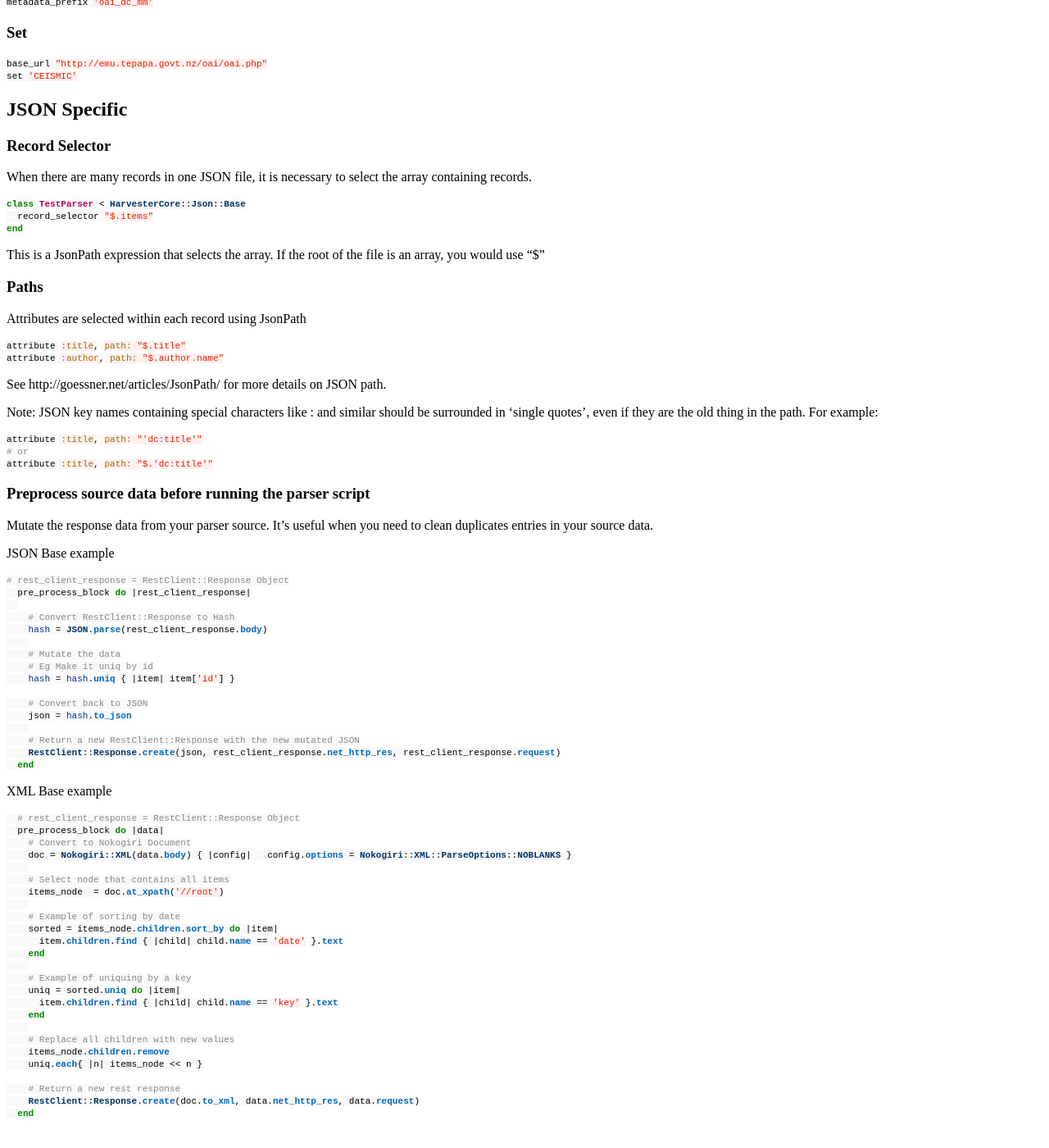
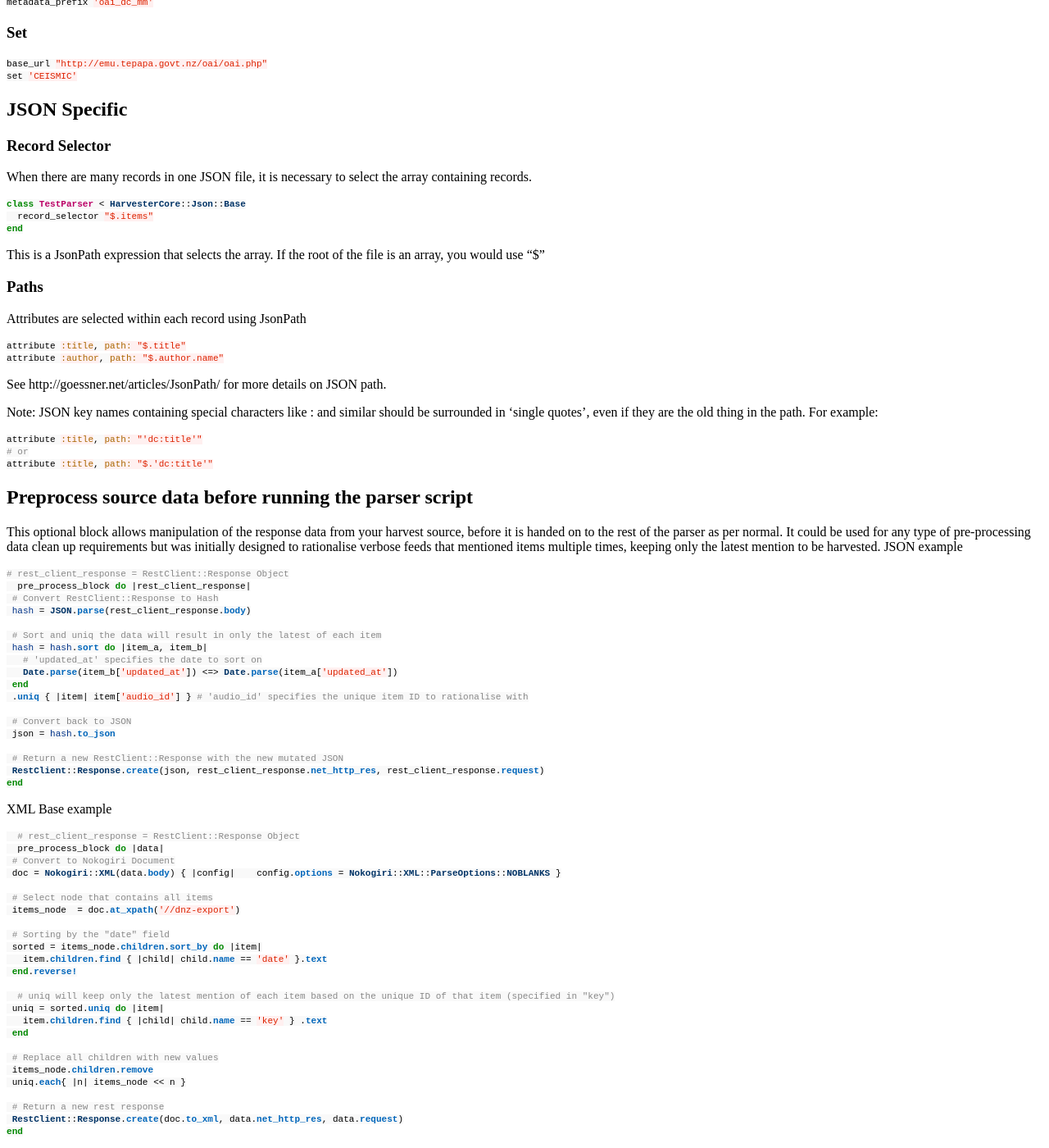
Before and after one commit to DigitalNZ/supplejack, a Jekyll site: the page built from _posts/2014-05-01-parser-dsl-domain-specific-language.md, in a window 1280 px wide and 1400 px high, scrolled down 5643 px. Shown: the whole window at 82% size. Built offline with Jekyll 4.4.1, drawn with Linux system fonts in a browser that asks for light colours; Markdown is read by kramdown in place of the engine named in the settings; a style sheet for code colours, icons or effects is not loaded; before the commit the page ends 7021 px from its top, so only the background shows below that.

Commit message:
Update 2014-05-01-parser-dsl-domain-specific-language.md

````diff
--- a/_posts/2014-05-01-parser-dsl-domain-specific-language.md
+++ b/_posts/2014-05-01-parser-dsl-domain-specific-language.md
@@ -326,54 +326,56 @@ attribute :title, path: "'dc:title'"
 attribute :title, path: "$.'dc:title'"
 ```
 
-### Preprocess source data before running the parser script
-Mutate the response data from your parser source. It's useful when you need to clean duplicates entries in your source data.
+## Preprocess source data before running the parser script
+This optional block allows manipulation of the response data from your harvest source, before it is handed on to the rest of the parser as per normal. It could be used for any type of pre-processing data clean up requirements but was initially designed to rationalise verbose feeds that mentioned items multiple times, keeping only the latest mention to be harvested.
+JSON example
 
-JSON Base example
 ```ruby
 # rest_client_response = RestClient::Response Object
   pre_process_block do |rest_client_response|
+ # Convert RestClient::Response to Hash
+ hash = JSON.parse(rest_client_response.body)
 
-    # Convert RestClient::Response to Hash
-    hash = JSON.parse(rest_client_response.body)
+ # Sort and uniq the data will result in only the latest of each item
+ hash = hash.sort do |item_a, item_b|
+   # 'updated_at' specifies the date to sort on
+   Date.parse(item_b['updated_at']) <=> Date.parse(item_a['updated_at'])
+ end
+ .uniq { |item| item['audio_id'] } # 'audio_id' specifies the unique item ID to rationalise with
 
-    # Mutate the data
-    # Eg Make it uniq by id
-    hash = hash.uniq { |item| item['id'] }
+ # Convert back to JSON
+ json = hash.to_json
 
-    # Convert back to JSON
-    json = hash.to_json
-
-    # Return a new RestClient::Response with the new mutated JSON
-    RestClient::Response.create(json, rest_client_response.net_http_res, rest_client_response.request)
-  end
+ # Return a new RestClient::Response with the new mutated JSON
+ RestClient::Response.create(json, rest_client_response.net_http_res, rest_client_response.request)
+end
 ```
 
 XML Base example
 ```ruby
   # rest_client_response = RestClient::Response Object
   pre_process_block do |data|
-    # Convert to Nokogiri Document
-    doc = Nokogiri::XML(data.body) { |config|	config.options = Nokogiri::XML::ParseOptions::NOBLANKS }
+ # Convert to Nokogiri Document
+ doc = Nokogiri::XML(data.body) { |config|    config.options = Nokogiri::XML::ParseOptions::NOBLANKS }
 
-    # Select node that contains all items
-    items_node  = doc.at_xpath('//root')
+ # Select node that contains all items
+ items_node  = doc.at_xpath('//dnz-export')
 
-    # Example of sorting by date
-    sorted = items_node.children.sort_by do |item|
-      item.children.find { |child| child.name == 'date' }.text
-    end
+ # Sorting by the "date" field
+ sorted = items_node.children.sort_by do |item|
+   item.children.find { |child| child.name == 'date' }.text
+ end.reverse!
 
-    # Example of uniquing by a key
-    uniq = sorted.uniq do |item|
-      item.children.find { |child| child.name == 'key' }.text
-    end
+  # uniq will keep only the latest mention of each item based on the unique ID of that item (specified in "key")
+ uniq = sorted.uniq do |item|
+   item.children.find { |child| child.name == 'key' } .text
+ end
 
-    # Replace all children with new values
-    items_node.children.remove
-    uniq.each{ |n| items_node << n }
+ # Replace all children with new values
+ items_node.children.remove
+ uniq.each{ |n| items_node << n }
 
-    # Return a new rest response
-    RestClient::Response.create(doc.to_xml, data.net_http_res, data.request)
-  end
+ # Return a new rest response
+ RestClient::Response.create(doc.to_xml, data.net_http_res, data.request)
+end
 ```
````
